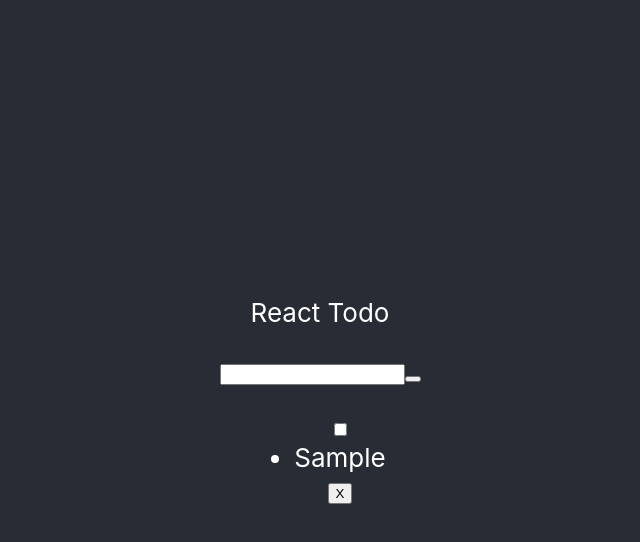
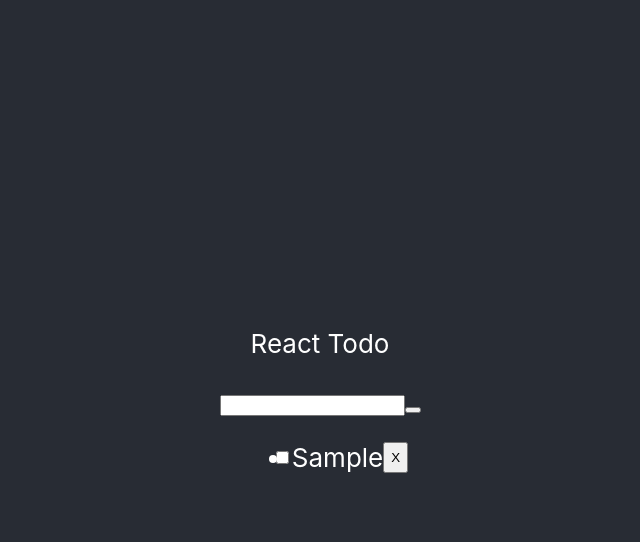
Before and after one commit to MunchProductionz/todo-list, a React (Create React App) app in the folder todo-list-npm/: page / in a window 1280 px wide. Both pictures are taken after typing "Sample" into the empty fields and a click on the button 732 px from the left and 425 px from the top of the page. Shown: the top 542 px of the page, without its empty margins (320-960 px from the left). Built offline with nearby package versions, Linux system fonts and the light colour scheme.

Commit message:
Add styling

```diff
--- a/todo-list-npm/src/components/Todo.js
+++ b/todo-list-npm/src/components/Todo.js
@@ -2,9 +2,15 @@ import React from "react";
 
 function Todo({ todo }) {
     return (
-        <div>
+        <div style={{ display: "flex" }}>
             <input type="checkbox" />
-            <li>{todo.task}</li>
+            <li
+                style={{
+                    color: "white",
+                    textDecoration: todo.completed ? "line-through" : null
+                }}
+            >
+                {todo.task}</li>
             <button>X</button>
         </div>
     );
```
